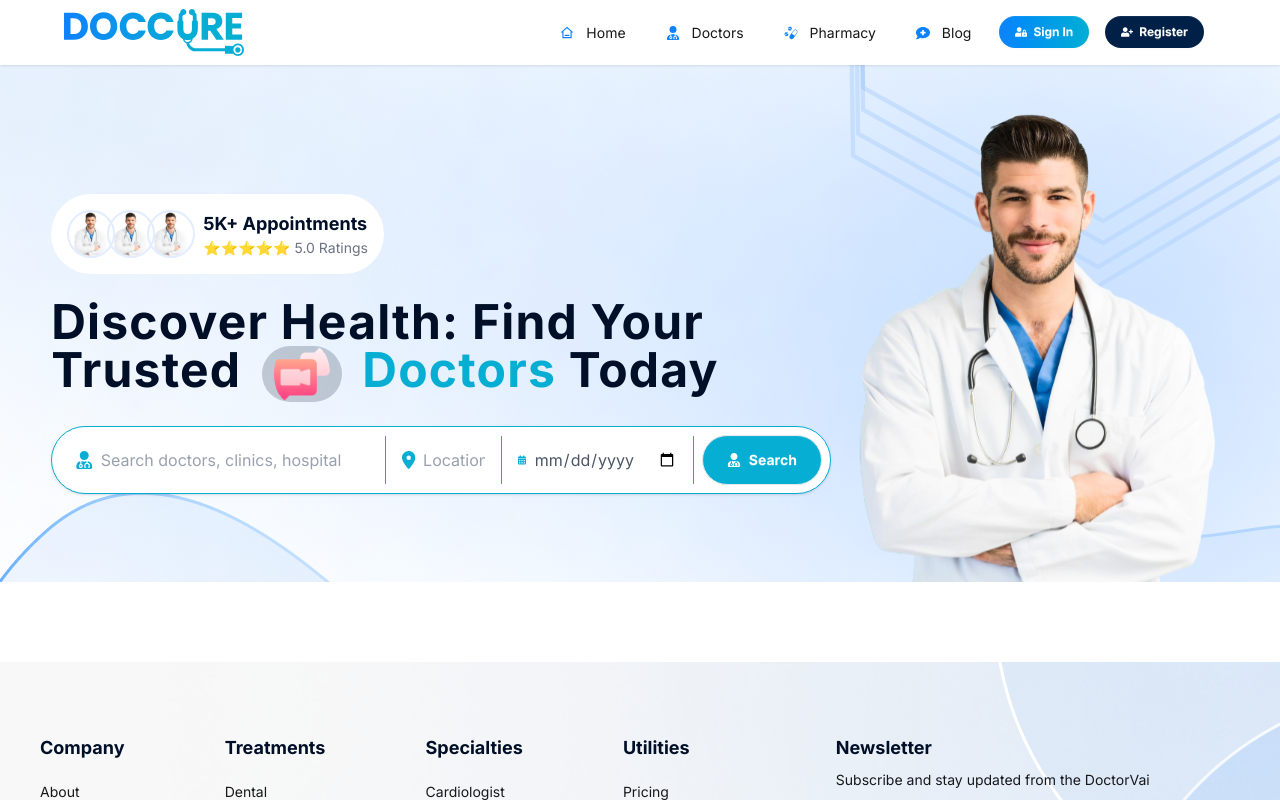
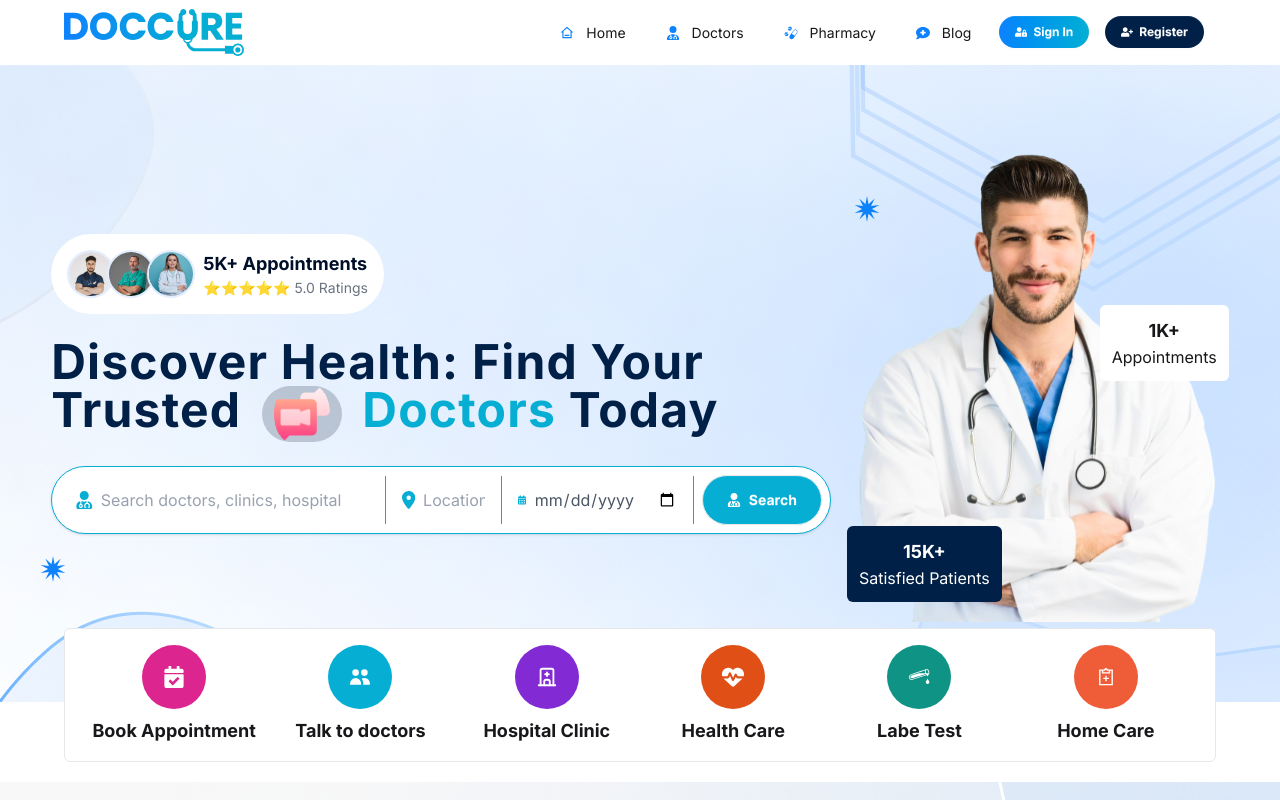
Before and after one commit to jahidul2004/doctorvai, a React (Vite) app: page / in a window 1280 px wide. Shown: the top 800 px of the page. Built offline with nearby package versions, Linux system fonts and the light colour scheme.

Commit message:
Header updated and header bottom tab added.

```diff
--- /dev/null
+++ b/src/pages/home/header/BottomTab.jsx
@@ -0,0 +1,65 @@
+import { FaCalendarCheck } from "react-icons/fa";
+import { FaHeartPulse } from "react-icons/fa6";
+import { GiChemicalDrop } from "react-icons/gi";
+import { HiUsers } from "react-icons/hi";
+import { LiaNotesMedicalSolid } from "react-icons/lia";
+import { TbBuildingHospital } from "react-icons/tb";
+
+const BottomTab = () => {
+    return (
+        <div
+            className="bg-white border border-gray-200 rounded-md p-4 w-[96%] md:w-[92%] lg:w-[90%]
+absolute left-1/2 -translate-x-1/2 -bottom-15"
+        >
+            <div className="grid grid-cols-2 md:grid-cols-4 lg:grid-cols-6">
+                <div className="flex flex-col items-center gap-2">
+                    <div className="w-16 h-16 rounded-full flex items-center justify-center bg-[#dd2590]">
+                        <FaCalendarCheck className="text-white" size={22} />
+                    </div>
+                    <span className="text-lg font-semibold">
+                        Book Appointment
+                    </span>
+                </div>
+                <div className="flex flex-col items-center gap-2">
+                    <div className="w-16 h-16 rounded-full flex items-center justify-center bg-[#06aed4]">
+                        <HiUsers className="text-white" size={22} />
+                    </div>
+                    <span className="text-lg font-semibold">
+                        Talk to doctors
+                    </span>
+                </div>
+                <div className="flex flex-col items-center gap-2">
+                    <div className="w-16 h-16 rounded-full flex items-center justify-center bg-[#822bd4]">
+                        <TbBuildingHospital className="text-white" size={22} />
+                    </div>
+                    <span className="text-lg font-semibold">
+                        Hospital Clinic
+                    </span>
+                </div>
+                <div className="flex flex-col items-center gap-2">
+                    <div className="w-16 h-16 rounded-full flex items-center justify-center bg-[#e04f16]">
+                        <FaHeartPulse className="text-white" size={22} />
+                    </div>
+                    <span className="text-lg font-semibold">Health Care</span>
+                </div>
+                <div className="flex flex-col items-center gap-2">
+                    <div className="w-16 h-16 rounded-full flex items-center justify-center bg-[#0e9384]">
+                        <GiChemicalDrop className="text-white" size={22} />
+                    </div>
+                    <span className="text-lg font-semibold">Labe Test</span>
+                </div>
+                <div className="flex flex-col items-center gap-2">
+                    <div className="w-16 h-16 rounded-full flex items-center justify-center bg-[#ef5d38]">
+                        <LiaNotesMedicalSolid
+                            className="text-white"
+                            size={22}
+                        />
+                    </div>
+                    <span className="text-lg font-semibold">Home Care</span>
+                </div>
+            </div>
+        </div>
+    );
+};
+
+export default BottomTab;
--- a/src/pages/home/header/Header.jsx
+++ b/src/pages/home/header/Header.jsx
@@ -2,10 +2,16 @@ import bg from "../../../assets/background/home-banner-bg-Bke3qugk.png";
 import shape1 from "../../../assets/background/banner-bg-05.png";
 import shape2 from "../../../assets/background/banner-bg-03.png";
 import shape3 from "../../../assets/background/banner-bg-04.png";
+import shape4 from "../../../assets/background/banner-bg-02.png";
 import doctor from "../../../assets/doctorImages/banner-doctor.svg";
+import doctor1 from "../../../assets/doctorImages/doctor-thumb-24.jpg";
+import doctor2 from "../../../assets/doctorImages/doctor-thumb-22.jpg";
+import doctor3 from "../../../assets/doctorImages/doctor-thumb-23.jpg";
 import videoIcon from "../../../assets/icons/video.png";
+import starIcon from "../../../assets/icons/banner-icon-01.svg";
 import { FaCalendarAlt, FaUserMd } from "react-icons/fa";
 import { FaLocationDot } from "react-icons/fa6";
+import BottomTab from "./BottomTab";
 const Header = () => {
     return (
         <div
@@ -14,7 +20,7 @@ const Header = () => {
                 backgroundSize: "cover",
                 backgroundPosition: "center",
             }}
-            className="relative mb-20 pt-10"
+            className="relative mb-20 py-20"
         >
             {/* Shapes */}
             <div className="absolute top-0 right-0 z-[-1]">
@@ -28,6 +34,16 @@ const Header = () => {
             <div className="absolute bottom-0 right-0 z-[-1]">
                 <img src={shape3} alt="Shape" className="h-full object-cover" />
             </div>
+            <div className="absolute top-0 left-0 z-[-1]">
+                <img src={shape4} alt="Shape" className="h-full object-cover" />
+            </div>
+
+            <img className="absolute bottom-30 left-10" src={starIcon} alt="" />
+            <img
+                className="absolute bottom-120 right-100"
+                src={starIcon}
+                alt=""
+            />
             {/* Shapes end */}
             <div className="w-[98%] md:w-[92%] mx-auto grid grid-cols-1 md:grid-cols-3 gap-4">
                 {/* Information area */}
@@ -37,17 +53,17 @@ const Header = () => {
                             <div className="flex -space-x-2">
                                 <img
                                     className="w-12 h-12 rounded-full border-2 border-[#e2edff] relative top-0"
-                                    src={doctor}
+                                    src={doctor1}
                                     alt=""
                                 />
                                 <img
                                     className="w-12 h-12 rounded-full border-2 border-[#e2edff] relative -l-1"
-                                    src={doctor}
+                                    src={doctor2}
                                     alt=""
                                 />
                                 <img
                                     className="w-12 h-12 rounded-full border-2 border-[#e2edff] relative -l-1"
-                                    src={doctor}
+                                    src={doctor3}
                                     alt=""
                                 />
                             </div>
@@ -62,7 +78,7 @@ const Header = () => {
                             </div>
                         </div>
 
-                        <h1 className="text-5xl font-bold mt-6 text-[#000F28] tracking-wide">
+                        <h1 className="text-5xl font-bold mt-6 text-[#012047] tracking-wide">
                             Discover Health: Find Your <br /> Trusted{" "}
                             <img
                                 className="w-[80px] mx-2 inline bg-[#000f2833] px-3 rounded-full"
@@ -115,15 +131,28 @@ const Header = () => {
                 {/* Information area end */}
 
                 {/* Image area */}
-                <div className="">
+                <div className="relative">
                     <img
                         className="w-full h-full z-[100]"
                         src={doctor}
                         alt="Health"
                     />
+
+                    <div className="bg-[#012047] text-white p-3 rounded-md text-center absolute bottom-5 left-0">
+                        <h1 className="font-bold text-lg">15K+</h1>
+                        <p>Satisfied Patients</p>
+                    </div>
+                    <div className="absolute top-40 right-0 bg-white p-3 rounded-md text-center">
+                        <h1 className="font-bold text-lg">1K+</h1>
+                        <p>Appointments</p>
+                    </div>
                 </div>
                 {/* Image area end */}
             </div>
+
+            {/* Bottom Tab */}
+            <BottomTab></BottomTab>
+            {/* Bottom Tab end */}
         </div>
     );
 };
--- a/src/shared/navbar/NavBar.jsx
+++ b/src/shared/navbar/NavBar.jsx
@@ -59,7 +59,7 @@ const NavBar = () => {
             <input id="my-drawer-3" type="checkbox" className="drawer-toggle" />
             <div className="drawer-content flex flex-col">
                 {/* Navbar */}
-                <div className="w-full navbar bg-base-100 shadow-sm px-1 md:px-10 lg:px-16">
+                <div className="w-full navbar bg-base-100 px-1 md:px-10 lg:px-16">
                     <div className="flex-1">
                         <img className="w-[180px]" src={logo} alt="" />
                     </div>
```
Also changed, not shown: src/assets/doctorImages/doctor-thumb-24.jpg (added).
